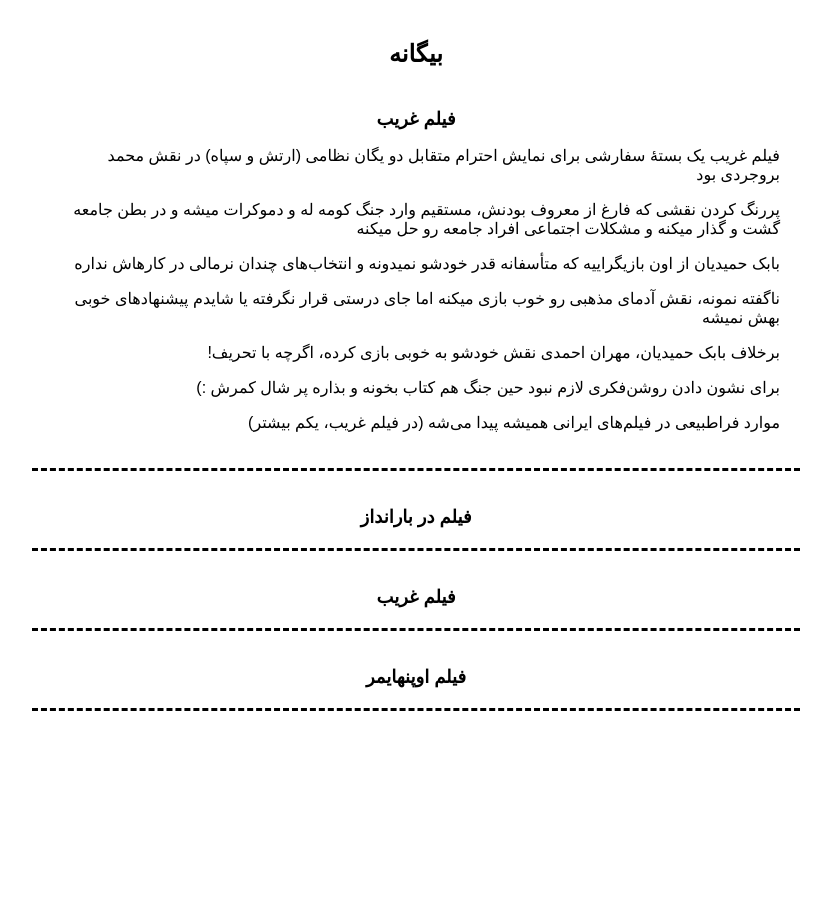
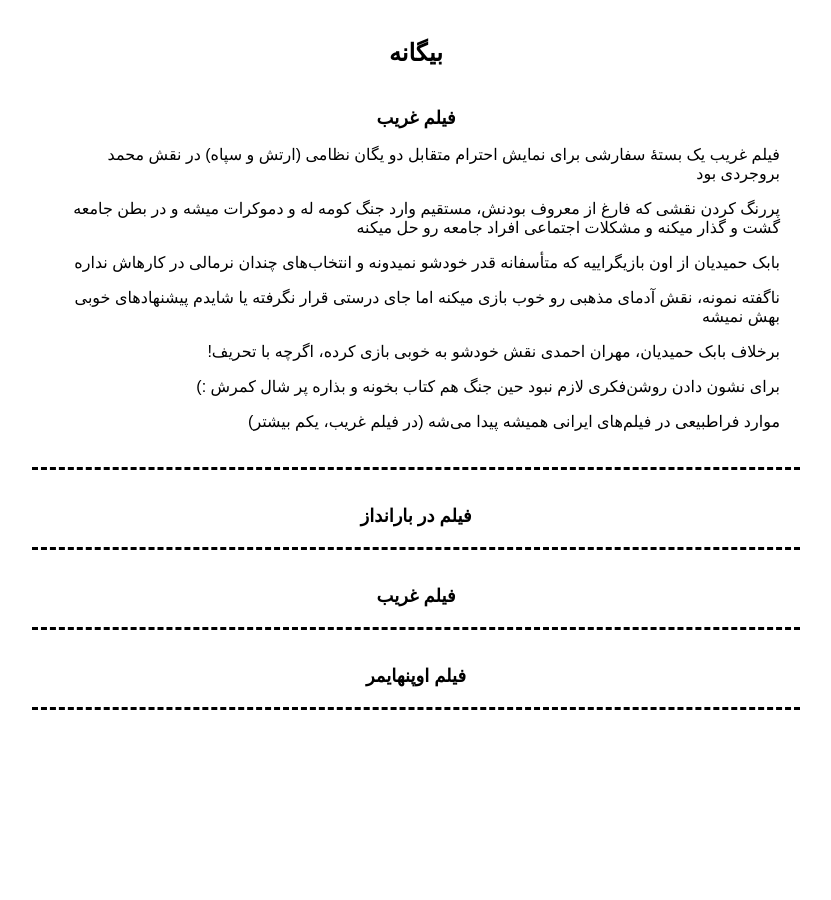
Before and after one commit to darkblog/darkblog.github.io, a Jekyll site: the page built from _posts/2023-8-7-2.md, in a window 1280 px wide. Shown: the whole page, without its empty margins (351-1182 px from the left). Built offline with Jekyll 4.4.1, drawn with Linux system fonts in a browser that asks for light colours.

Commit message:
Update default.html

```diff
--- a/_layouts/default.html
+++ b/_layouts/default.html
@@ -6,7 +6,7 @@
 <title>{% if page.title %}{{ page.title }}{% else %}{{ site.name }}{% endif %}</title>
 <meta name="description" content="{% if page.excerpt %}{{ page.excerpt | strip_html | strip_newlines | truncate: 160 }}{% else %}{{ site.description }}{% endif %}">
 <link rel="canonical" href="{{ page.url | replace:'index.html','' | prepend: site.baseurl | prepend: site.url }}">
-<style amp-custom>body{font-family:sans-serif;margin:auto;padding:30px;max-width:768px}header{padding-bottom:20px;padding-top:10px;font-size:x-large;font-weight:bold}h1,h2{font-size:large}a{color:black;text-decoration:none}.post{padding:20px;border-bottom:dashed black}.center{display:block;margin:auto;text-align:center}</style>
+<style amp-custom>body{font-family:sans-serif;margin:auto;padding:30px;max-width:768px}header{padding-bottom:20px;padding-top:9px;font-size:x-large;font-weight:bold}h1,h2{font-size:large}a{color:black;text-decoration:none}.post{padding:20px;border-bottom:dashed black}.center{display:block;margin:auto;text-align:center}</style>
 </head>
 <body>
 <header>
```
